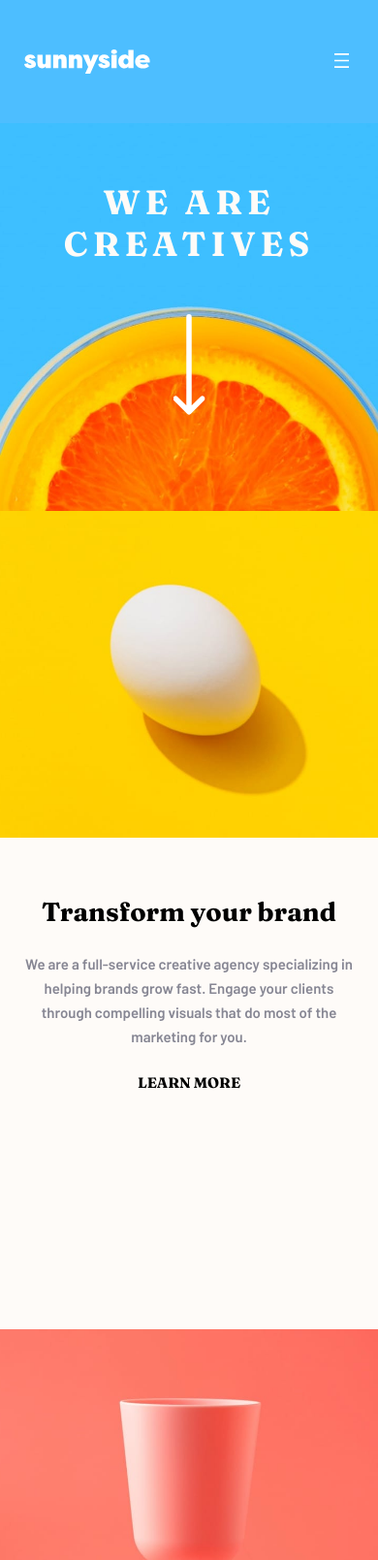
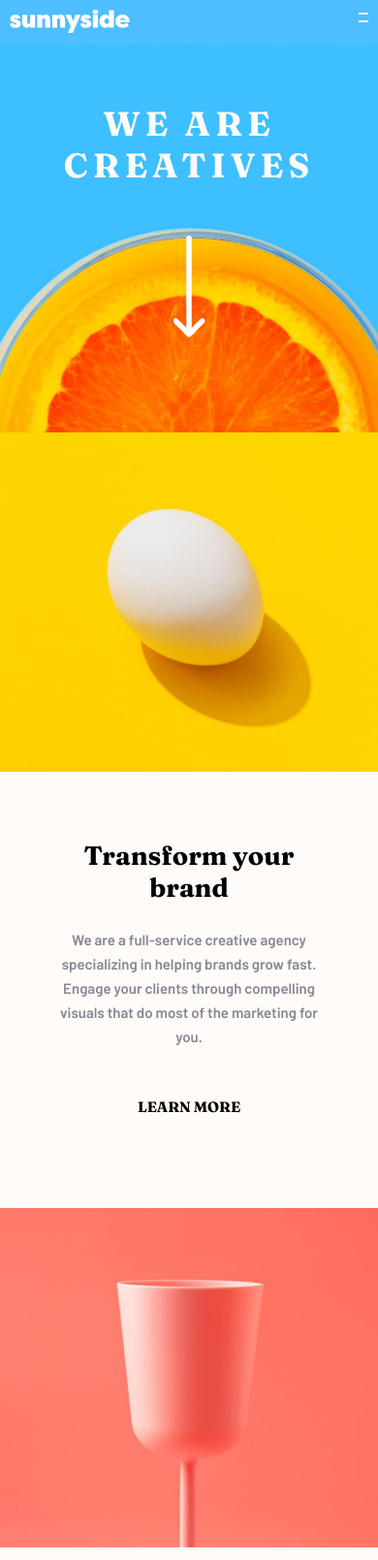
Before and after one commit to jhcueva/sunnyside_agency_challenge, a plain HTML site: page index.html in a window 390 px wide. Shown: the top 1609 px of the page at 97% size. Drawn offline with Linux system fonts and the light colour scheme.

Commit message:
Responsive menu

```diff
--- a/css/laptop.css
+++ b/css/laptop.css
@@ -1,4 +1,36 @@
+.nav__menu .logo {
+    width: 284px;
+    height: 50px;
+    object-fit: contain;
+    object-position: center;
+}
+.nav__toggle {
+    display: none;
+}
+.nav__menu {
+    flex-direction: row;
+    margin: 3rem 2rem;
+    margin-right: 4rem;
+    gap: 4rem;
 
+}
+.nav__menu li {
+    display: block;
+}
+.nav__menu li:last-child {
+    background-color: var(--white);
+}
+.nav__menu a {
+    color: var(--white);
+    font-size: 2rem;
+}
+.nav__menu li:last-child:hover {
+    cursor: pointer;
+    background-color: #6ecefe;
+}
+.nav__menu li:last-child:hover a {
+    color: var(--white);
+}
 .main-section {
     display: grid;
     grid-template-columns: repeat(2, minmax(300px, 50vw));
@@ -22,7 +54,7 @@
 .main-section .transform,
 .main-section .stand {
     height: auto;
-    padding: 130px 190px;
+    padding: 100px 190px;
     text-align: start;
     order: 1;
 }
--- a/css/mobileL.css
+++ b/css/mobileL.css
@@ -1,5 +1,5 @@
 .main-section .white-background {
-    padding: 60px 40px;
+    padding: 60px 55px;
 }
 .main-section .image-background {
     padding: 30px 40px;
--- a/index.html
+++ b/index.html
@@ -7,7 +7,7 @@
   <link href="https://fonts.googleapis.com/css2?family=Barlow:wght@600&amp;family=Fraunces:wght@700;900&amp;display=swap" rel="stylesheet">
   <title>Frontend Mentor | Sunnyside agency landing page</title>
   <link rel="stylesheet" href="./style.css">
-  <!-- <link rel="stylesheet" href="./css/mobileL.css" media="(min-width: 350px)"> -->
+  <link rel="stylesheet" href="./css/mobileL.css" media="(min-width: 350px)">
   <link rel="stylesheet" href="./css/tablet.css" media="(min-width: 630px)">
   <link rel="stylesheet" href="./css/laptop.css" media="(min-width: 1024px)">
 
@@ -16,19 +16,19 @@
 <body>
   <header>
     <nav class="nav">
+      <input type="checkbox" id="nav__checkbox" class="nav__checkbox">
+      <label for="nav__checkbox" class="nav__toggle">
+        <svg class="menu" width="24" height="18" xmlns="http://www.w3.org/2000/svg"><path d="M24 16v2H0v-2h24zm0-8v2H0V8h24zm0-8v2H0V0h24z" fill="#FFF" fill-rule="evenodd"/></svg>
+      </label>
+
         <ul class="nav__menu">
-          <img src="./images/logo.svg" alt="company logo" class="logo">
+          <li class="menu-logo"><img src="./images/logo.svg" alt="company logo" class="logo"></li>
           <li><a href="#">About</a></li>
           <li><a href="#">Services</a></li>
           <li><a href="#">Projects</a></li>
           <li><a href="#">Contact</a></li>
         </ul>
 
-      <input type="checkbox" id="nav__checkbox" class="nav__checkbox">
-      <label for="nav__checkbox" class="nav__toggle">
-        <span class="menu-icon"></span>
-        <span class="close-icon"></span>
-      </label>
     </nav>
     <section class="header">
       <h1 class="header-title">WE ARE CREATIVES</h1>
--- a/style.css
+++ b/style.css
@@ -7,6 +7,7 @@
     --green: #23564D;
     --turquoise: #2C7566;
     --light-green: #91d3c5;
+    --yellow: #f9d304;
     --tittle: 'Fraunces', serif;
 }
 * {
@@ -18,74 +19,62 @@ html {
     font-size: 62.5%;
     font-family: 'Barlow';
 }
+body {
+    background-color: #4ebfff;
+}
 .nav {
-    width: 100%;
-    height: 15vh;
-    display: flex;
-    justify-content: space-between;
-    align-items: center;
-    padding: 20px 20px;
     background-color: var(--light-blue);
+}
+.nav__toggle {
+    position: absolute;
+    cursor: pointer;
+    margin: 0 1rem;
+    right: 0;
+}
+.nav__toggle svg {
+    width: 1rem;
+    height: 1rem;
+}
+.nav__toggle .menu {
+    margin-top: 0.3rem;
 }
 .nav__checkbox {
     display: none;
 }
-.nav__toggle {
-    cursor: pointer;
-}
-.menu-icon,
-.close-icon {
-    display: inline-block;
-    width: 15px;
-    height: 15px;
-    margin-right: 10px;
-    background-image: url('./images/icon-hamburger.svg');
-    background-position: center;
-    background-repeat: no-repeat;
-    background-size: cover;
-}
-.close-icon {
-    display: none;
-    background-image: url('./images/close.png');
-}
 .nav__menu {
     display: flex;
     flex-direction: column;
-    gap: 10px;
+    gap: 2rem;
     align-items: center;
-    padding: 5px;
+    margin: 1rem;
 }
-.nav__menu .logo {
-    width: 130px;
-    height: 30px;
-    object-fit: contain;
-    object-position: center;
+.nav__menu li {
+    list-style-type: none;
+    display: none;
+}
+.nav__menu li:first-child {
+    margin-right: auto;
+    display: block;
+}
+.nav__menu li:last-child {
+    padding: 10px 20px;
+    border-radius: 50px;
+    background-color: var(--yellow);
+    font-family: var(--tittle);
 }
 .nav__menu a {
     font-size: 1.3rem;
     text-decoration: none;
     color: var(--gray);
 }
-.nav__menu li {
-    display: none;
-    list-style: none;
-    text-decoration: none;
+.nav__menu li:last-child a {
+    color: black;
 }
-.nav__menu li:first-child {
-    display: block;
-    margin-right: auto;
-    padding-top: 10px;
-    padding-left: 20px;
-    font-size: 2rem;
-    font-weight: bold;
-}
-#nav__checkbox:checked ~ ul.nav__menu li,
-#nav__checkbox:checked ~ label.nav__toggle .close-icon {
+#nav__checkbox:checked ~ ul.nav__menu li{
+/* #nav__checkbox:checked ~ul label.nav__toggle .menu { */
     display: block;
 }
-#nav__checkbox:checked ~ label.nav__toggle .menu-icon {
-    display: none;
-}
+
 .header {
     width: 100%;
     height: 400px;
@@ -119,8 +108,11 @@ html {
     font-family: var(--tittle);
 }
 .main-section .white-background {
-    height: 60vh;
+    display: flex;
+    flex-direction: column;
+    height: 450px;
     padding: 60px  25px;
+    justify-content: center;
     background-color: var(--white);
     text-align: center;
 }
@@ -131,7 +123,7 @@ html {
     font-size: 1.5rem;
 }
 .main-section a {
-    padding: 40px 0;
+    padding: 25px 0;
     font-family: var(--tittle);
     font-size: 1.5rem;
     text-decoration: none;
@@ -157,7 +149,7 @@ html {
 .main-section .stand-out {
     display: block;
     width: 100%;
-    height: 40vh;
+    height: 350px;
     padding: 0;
     background-image: url('./images/mobile/image-transform.jpg');
     background-position: center;
```
